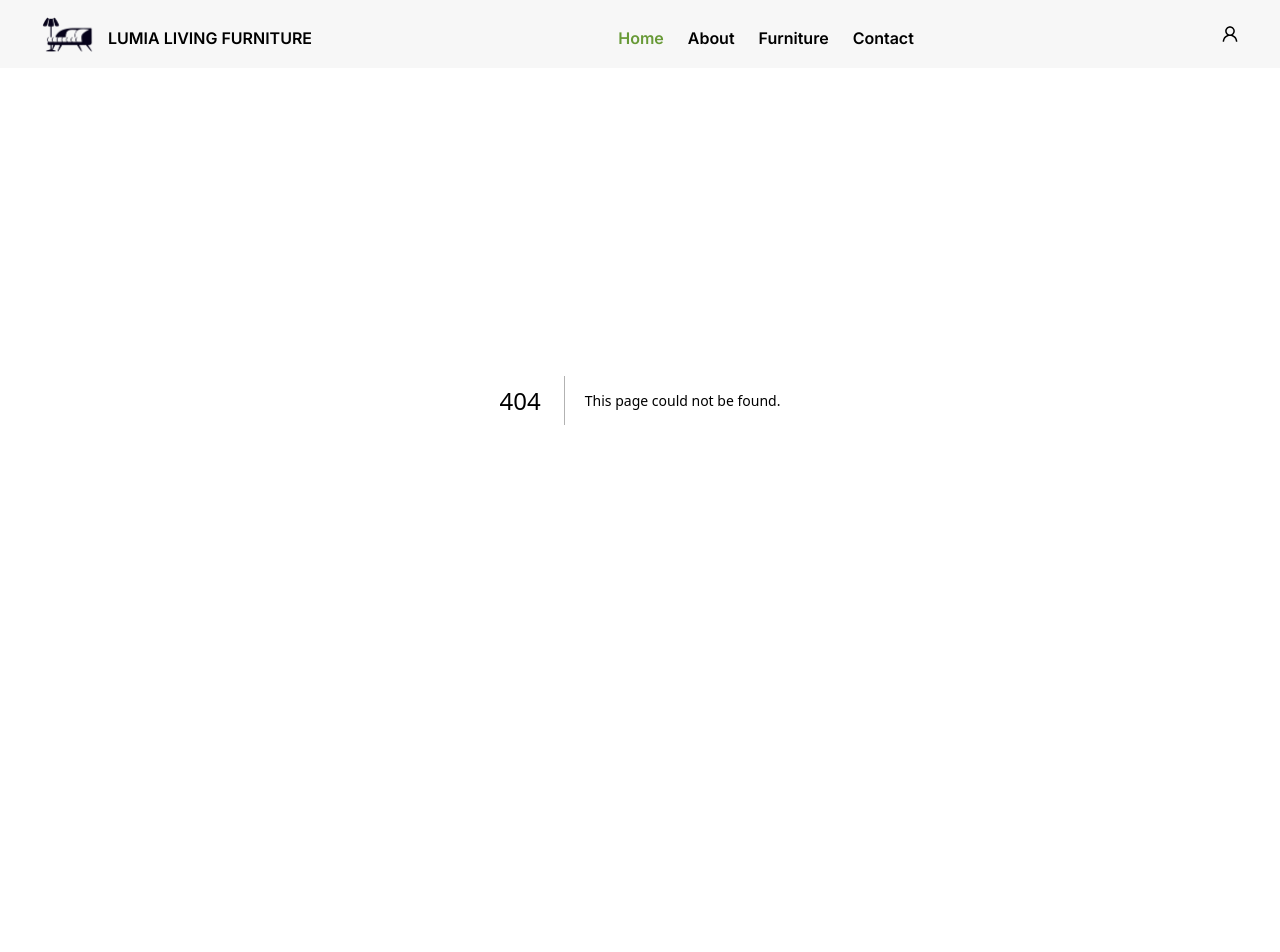
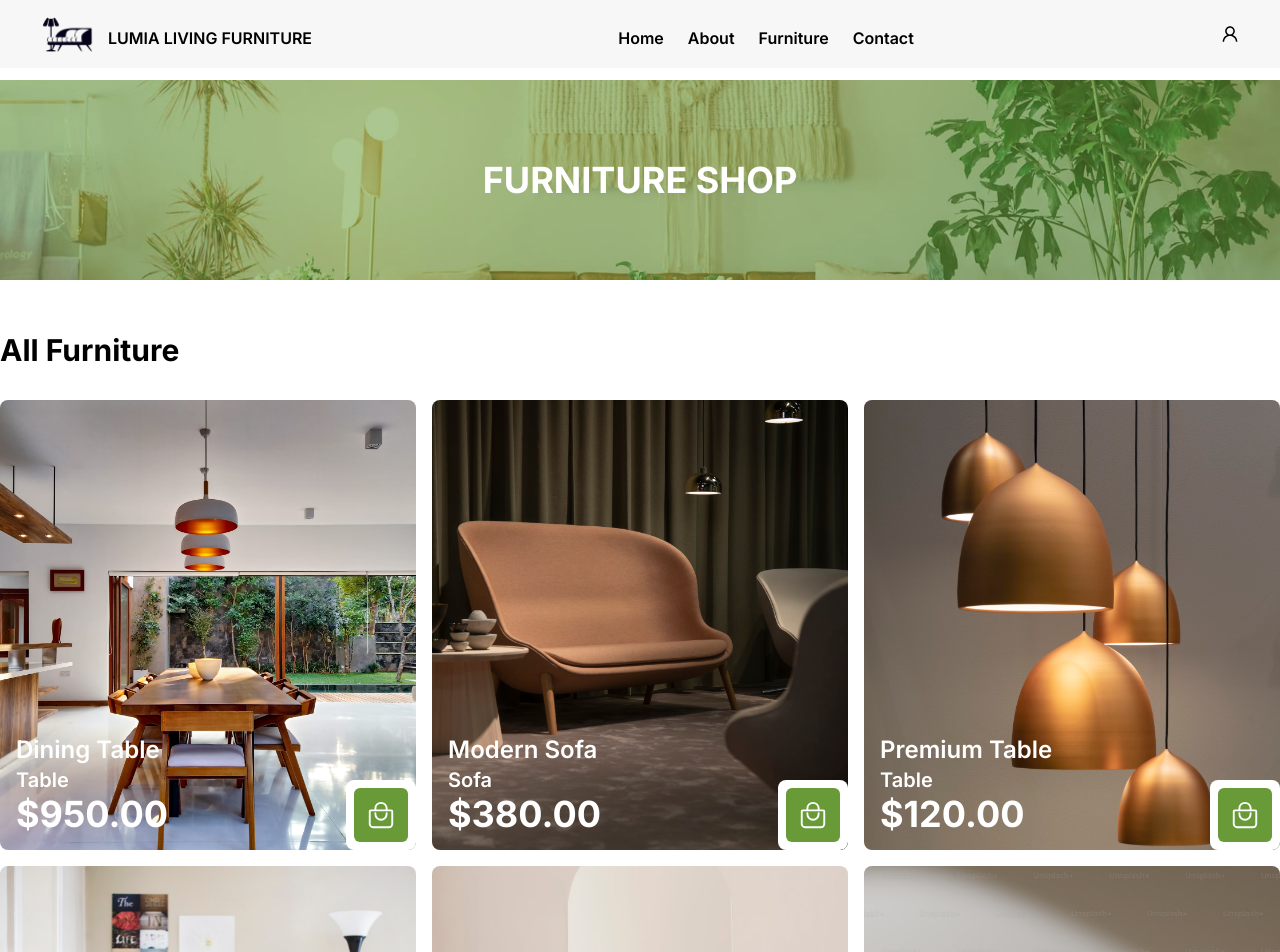
Before and after one commit to rezaul01101/lumia-living-client, a Next.js app: page /furniture in a window 1280 px wide. Before the commit this address had no page. Shown: the top 952 px of the page. Before the commit the page ends 800 px from the top, so only its background shows below. Built offline with nearby package versions, Linux system fonts and the light colour scheme.

Commit message:
[Done] Furniture feature page done

```diff
--- /dev/null
+++ b/app/(pages)/about/page.tsx
@@ -0,0 +1,11 @@
+import PageTitle from "@/app/components/PageTitle";
+
+const About = () => {
+  return (
+    <div>
+      <PageTitle title="About us" />
+    </div>
+  );
+};
+
+export default About;
--- /dev/null
+++ b/app/(pages)/contact/page.tsx
@@ -0,0 +1,11 @@
+import PageTitle from "@/app/components/PageTitle";
+
+const Contact = () => {
+  return (
+    <div>
+      <PageTitle title="Contact us" />
+    </div>
+  );
+};
+
+export default Contact;
--- /dev/null
+++ b/app/(pages)/furniture/page.tsx
@@ -0,0 +1,25 @@
+import PageTitle from "@/app/components/PageTitle";
+import Product from "@/app/components/Product";
+import { Products, furnitureProduct } from "@/app/data/data";
+
+const Furniture = () => {
+  return (
+    <div>
+      <PageTitle title="Furniture Shop" />
+      <div className="grid grid-cols-2 container mx-auto my-5">
+        <div className="my-8">
+          <h1 className="text-3xl font-bold">All Furniture</h1>
+        </div>
+        <div className="col-span-2">
+          <div className="grid sm:grid-cols-3 gap-4">
+            {Products.map((item, index) => (
+              <Product item={item} key={index} />
+            ))}
+          </div>
+        </div>
+      </div>
+    </div>
+  );
+};
+
+export default Furniture;
--- a/app/components/Footer.tsx
+++ b/app/components/Footer.tsx
@@ -1,9 +1,25 @@
-import React from 'react'
+import React from "react";
 
 function Footer() {
   return (
-    <div></div>
-  )
+    <footer className="w-full bg-black py-5 hidden sm:block">
+      <h2 className="text-4xl font-bold text-white text-center py-4">
+        Lumia Living Furniture
+      </h2>
+      <div className="container mx-auto grid items-center justify-center py-4">
+        <ul className="text-white flex gap-4 cursor-pointer">
+          <li>Home</li>
+          <li>About</li>
+          <li>Furniture</li>
+          <li>Contact</li>
+        </ul>
+      </div>
+      <hr className=" text-white" />
+      <p className="text-center text-white py-2">
+        © 2024. All rights reserved by Lumia Living Furniture.
+      </p>
+    </footer>
+  );
 }
 
-export default Footer
+export default Footer;
--- a/app/components/Navbar.tsx
+++ b/app/components/Navbar.tsx
@@ -2,30 +2,43 @@
 import React, { useEffect, useState } from "react";
 import logo from "@/public/img/logo-transparent.png";
 import Image from "next/image";
-import { FiHome,FiMail,FiShoppingCart} from "react-icons/fi";
-import { AiOutlineUser,AiOutlineShopping } from "react-icons/ai";;
+import { FiHome, FiMail, FiShoppingCart } from "react-icons/fi";
+import { AiOutlineUser, AiOutlineShopping } from "react-icons/ai";
+import Link from "next/link";
 
 function Navbar() {
-  const [stickyActive,setStickyActive]=useState<boolean>(false);
-  useEffect(()=>{
-    const scrollActive=()=>{
-      setStickyActive( window.scrollY > 20 );
-    }
-    window.addEventListener("scroll",scrollActive);
-    return ()=>window.removeEventListener("scroll",scrollActive);
-  },[stickyActive]);
+  const menuItems = [
+    { id: 1, label: "Home", url: "/" },
+    { id: 2, label: "About", url: "/about" },
+    { id: 3, label: "Furniture", url: "/furniture" },
+    { id: 4, label: "Contact", url: "/contact" },
+  ];
+
+  const [stickyActive, setStickyActive] = useState<boolean>(false);
+  useEffect(() => {
+    const scrollActive = () => {
+      setStickyActive(window.scrollY > 20);
+    };
+    window.addEventListener("scroll", scrollActive);
+    return () => window.removeEventListener("scroll", scrollActive);
+  }, [stickyActive]);
   return (
-    <div className={`${stickyActive?"shadow-lg bg-[#eeeeee]":"bg-[#eeeeee71]"} w-full sm:px-10 px-5 mx-auto flex items-center h-[68px] fixed justify-between z-[100]`}>
+    <div
+      className={`${
+        stickyActive ? "shadow-lg bg-[#eeeeee]" : "bg-[#eeeeee71]"
+      } nav w-full sm:px-10 px-5 mx-auto flex items-center h-[68px] fixed justify-between z-[100]`}
+    >
       <div className="logo flex gap-2 items-center	">
         <Image src={logo} width={60} height={60} alt="logo" />
         <h4 className="mt-2 font-semibold">LUMIA LIVING FURNITURE</h4>
       </div>
       <div className="menu">
-        <ul className="sm:flex gap-6 mt-2 font-semibold hidden">
-          <li className="cursor-pointer text-lumiaPrimary-600 ">Home</li>
-          <li className="cursor-pointer hover:text-lumiaPrimary-600">About</li>
-          <li className="cursor-pointer hover:text-lumiaPrimary-600">Furniture</li>
-          <li className="cursor-pointer hover:text-lumiaPrimary-600">Contact</li>
+        <ul className="sm:flex gap-6 mt-2 font-semibold hidden ">
+          {menuItems.map((item, index) => (
+            <li className="cursor-pointer ">
+              <Link href={item.url}>{item.label}</Link>
+            </li>
+          ))}
         </ul>
       </div>
       <div className="menu-right">
@@ -34,20 +47,26 @@ function Navbar() {
       <div className="sm:hidden fixed bottom-0 left-0 w-full">
         <div className="grid grid-cols-4 w-full bg-white h-[55px] items-center justify-between">
           <div className="h-[45px] flex flex-col items-center justify-center text-lumiaPrimary-600">
-            <FiHome className="text-[50px]"/>
-            <p className="text-sm">Home</p>
+            <FiHome className="text-[50px]" />
+            <p className="text-sm">
+              <Link href={"/"}>Home</Link>
+            </p>
           </div>
           <div className="h-[45px]  flex flex-col items-center justify-center">
-            <FiShoppingCart className="text-[50px]"/>
+            <FiShoppingCart className="text-[50px]" />
             <p className="text-sm">Cart</p>
           </div>
           <div className="h-[45px] flex flex-col items-center justify-center">
-            <AiOutlineShopping className="text-[50px]"/>
-            <p className="text-sm">Shop</p>
+            <AiOutlineShopping className="text-[50px]" />
+            <p className="text-sm">
+              <Link href={"/furniture"}>Shop</Link>
+            </p>
           </div>
           <div className="h-[45px] flex flex-col items-center justify-center">
-            <FiMail className="text-[50px]"/>
-            <p className="text-sm">Contact</p>
+            <FiMail className="text-[50px]" />
+            <p className="text-sm">
+              <Link href={"/contact"}>Contact</Link>
+            </p>
           </div>
         </div>
       </div>
--- /dev/null
+++ b/app/components/PageTitle.tsx
@@ -0,0 +1,18 @@
+import bgPage from "@/public/img/details_page.jpg";
+interface PageTitleProps {
+  title: string;
+}
+const PageTitle: React.FC<PageTitleProps> = ({ title }) => {
+  return (
+    <div
+      className="mt-20 w-full h-[200px] bg-lumiaPrimary-600 relative bg-cover bg-center"
+      style={{ backgroundImage: `url('${bgPage.src}')` }}
+    >
+      <div className=" text-white overlay bg-lumiaPrimary-400 w-full h-[200px] flex items-center justify-center font-bold">
+        <h1 className="text-4xl uppercase">{title}</h1>
+      </div>
+    </div>
+  );
+};
+
+export default PageTitle;
--- a/app/data/data.js
+++ b/app/data/data.js
@@ -63,3 +63,59 @@ export const furnitureProduct=[
         "image":p6
     },
 ];
+export const Products=[
+    {
+        "name":"dining table",
+        "category":"table",
+        "price":"$950.00",
+        "image":p1
+    },
+    {
+        "name":"Modern Sofa",
+        "category":"Sofa",
+        "price":"$380.00",
+        "image":p2
+    },
+    {
+        "name":"Premium Table",
+        "category":"table",
+        "price":"$120.00",
+        "image":p3
+    },
+    {
+        "name":"Reading Lamp",
+        "category":"Lamp",
+        "price":"$450.00",
+        "image":p4
+    },
+    {
+        "name":"dining table",
+        "category":"table",
+        "price":"$950.00",
+        "image":p5
+    },
+    {
+        "name":"Modern Sofa",
+        "category":"Sofa",
+        "price":"$380.00",
+        "image":p6
+    },
+    {
+        "name":"dining table",
+        "category":"table",
+        "price":"$950.00",
+        "image":p1
+    },
+    {
+        "name":"Premium Table",
+        "category":"table",
+        "price":"$120.00",
+        "image":p3
+    },
+    {
+        "name":"dining table",
+        "category":"table",
+        "price":"$950.00",
+        "image":p5
+    },
+];
--- a/app/globals.css
+++ b/app/globals.css
@@ -5,3 +5,8 @@
 .menu li{
     position: relative;
 }
+.nav{
+    position: fixed;
+    top: 0;
+    left: 0;
+}
--- a/app/layout.tsx
+++ b/app/layout.tsx
@@ -19,9 +19,9 @@ export default function RootLayout({
   return (
     <html lang="en">
       <body className={inter.className}>
-        <div className="w-full">
+        <div className="">
           <Navbar />
-          {children}
+          <div className="w-full min-h-[90vh]">{children}</div>
           <Footer />
         </div>
       </body>
--- a/app/page.tsx
+++ b/app/page.tsx
@@ -20,7 +20,9 @@ export default function Home() {
               >
                 <div className="px-10 py-10 absolute ">
                   <Button text={item.btn_text} type="fill" />
-                  <h2 className="font-bold text-2xl sm:text-4xl my-2">{item.name}</h2>
+                  <h2 className="font-bold text-2xl sm:text-4xl my-2">
+                    {item.name}
+                  </h2>
                 </div>
               </div>
             ) : (
@@ -43,7 +45,7 @@ export default function Home() {
         </h2>
         <div className="grid sm:grid-cols-3 gap-4">
           {furnitureProduct.map((item, index) => (
-            <Product item={item} />
+            <Product item={item} key={index} />
           ))}
         </div>
       </div>
@@ -87,19 +89,6 @@ export default function Home() {
           </div>
         </div>
       </div>
-      <footer className="w-full bg-black py-5 hidden sm:block">
-        <h2 className="text-4xl font-bold text-white text-center py-4">Lumia Living Furniture</h2>
-          <div className="container mx-auto grid items-center justify-center py-4">
-            <ul className="text-white flex gap-4 cursor-pointer">
-              <li>Home</li>
-              <li>About</li>
-              <li>Furniture</li>
-              <li>Contact</li>
-            </ul>
-          </div>
-          <hr className=" text-white" />
-          <p className="text-center text-white py-2">© 2024. All rights reserved by Lumia Living Furniture.</p>
-      </footer>
     </main>
   );
 }
--- a/tailwind.config.ts
+++ b/tailwind.config.ts
@@ -15,7 +15,8 @@ const config: Config = {
       },
       colors:{
         'lumiaPrimary':{
-            600:"#689a37"
+            600:"#689a37",
+            400:"#689a378c",
         }
       },
     },
```
Also changed, not shown: public/img/details_page.jpg (added).
